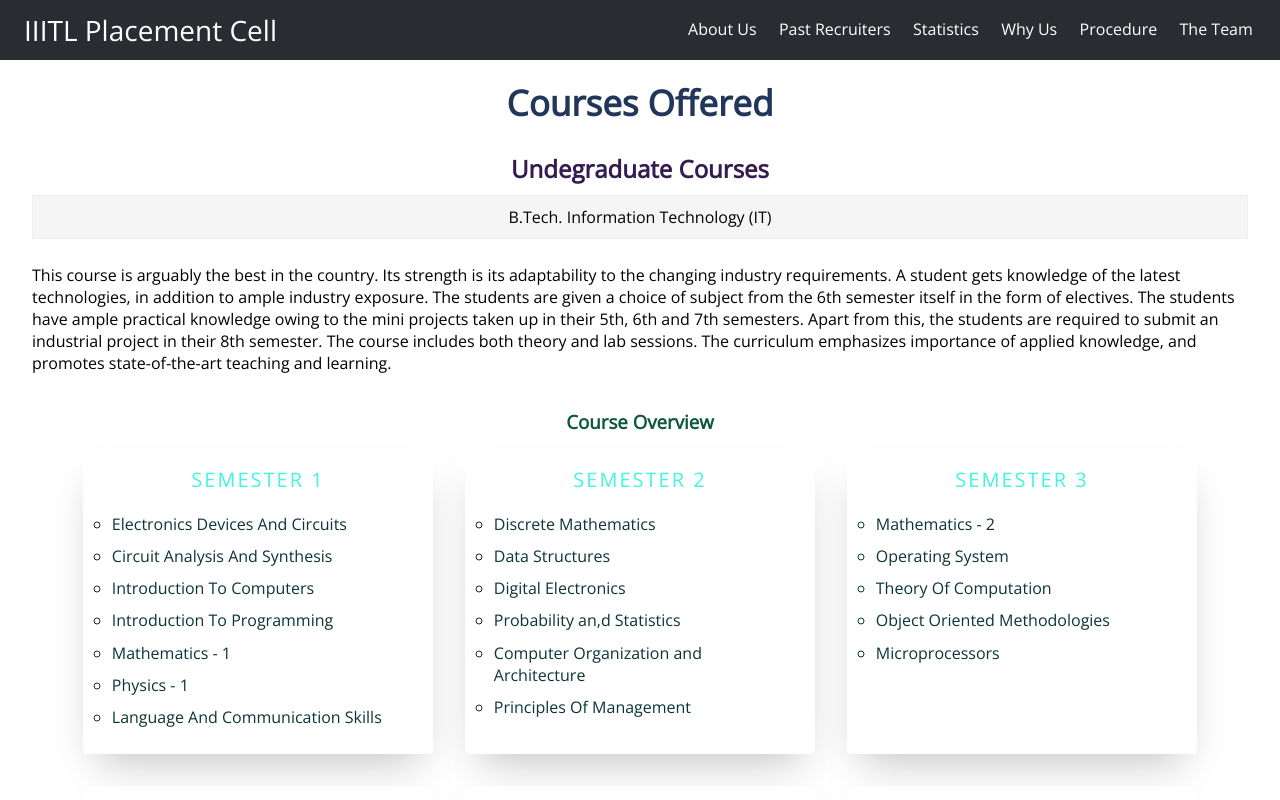
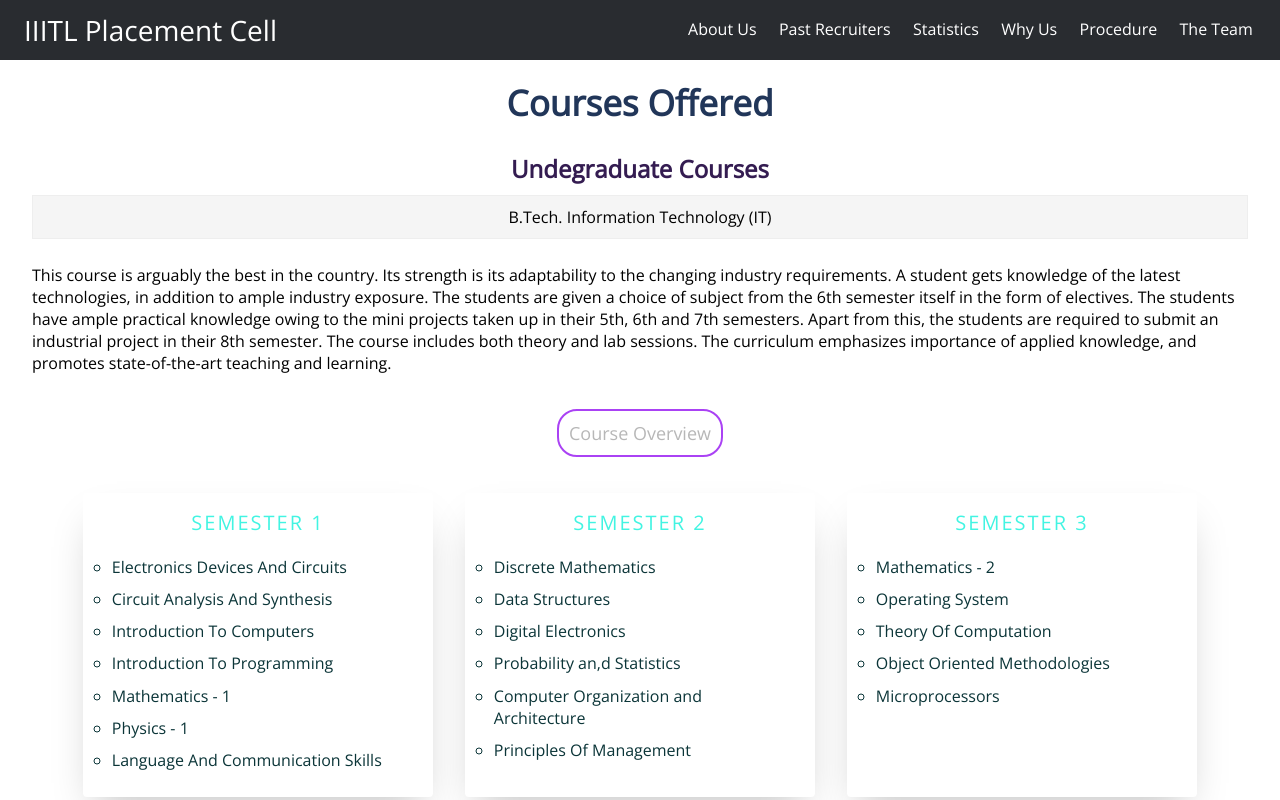
Before and after one commit to axios-iiitl/Placement-Website, a React (Create React App) app: page /courses in a window 1280 px wide. Shown: the top 800 px of the page. Built offline with nearby package versions, Linux system fonts and the light colour scheme.

Commit message:
Added course overview as a button

```diff
--- a/src/App.css
+++ b/src/App.css
@@ -1171,9 +1171,13 @@ body {
   justify-content: center;
 }
 
-.courses h3{
-  text-align: center;
-  color:#10593e;
+.courses button{
+ background:white;
+ border-radius:20px;
+ border:2.2px double #aa42f4;
+ font-size:18px;
+ padding:10px;
+ margin-bottom: 20px;
 }
 
 .courses {
--- a/src/components/courses.js
+++ b/src/components/courses.js
@@ -24,7 +24,7 @@ const Courses = () => (
           importance of applied knowledge, and promotes state-of-the-art
           teaching and learning.
         </p>
-        <h3>Course Overview</h3>
+        <button disabled>Course Overview</button>
       </div>
     </div>
     <div className="course-outer">
```
